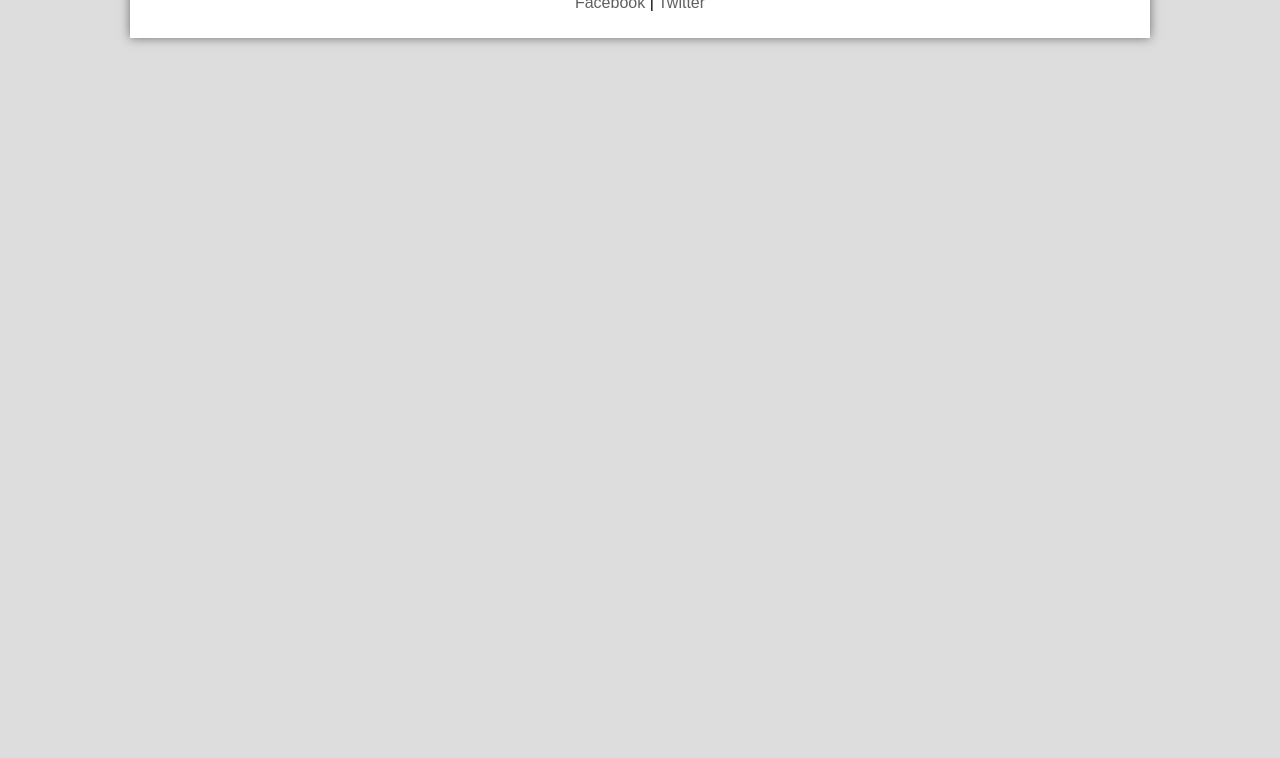
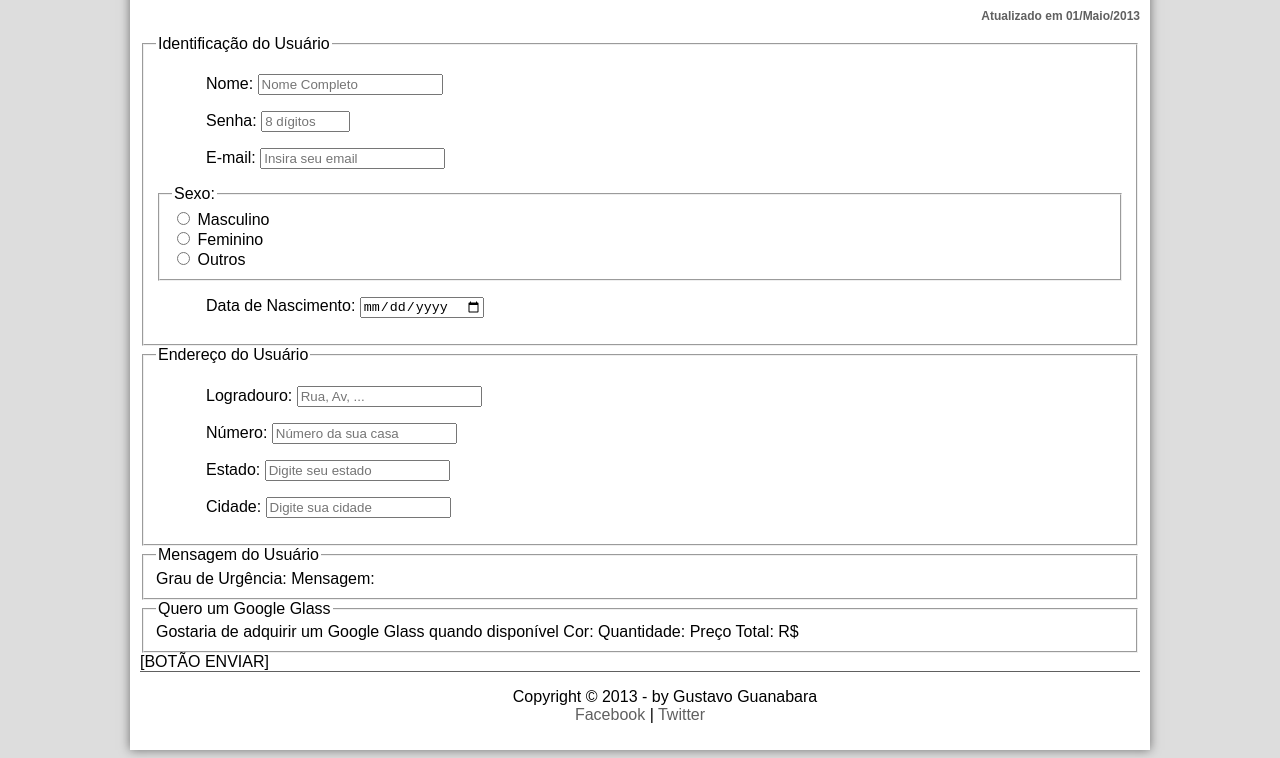
Before and after one commit to toiinnn/curso-html5, a plain HTML site: page fale-conosco.html in a window 1280 px wide. Shown: the part 289-1047 px from the top of the page. Before the commit the page ends 800 px from the top, so only its background shows below. Drawn offline with Linux system fonts and the light colour scheme.

Commit message:
Início da inserção do formulário

```diff
--- a/fale-conosco.html
+++ b/fale-conosco.html
@@ -33,39 +33,57 @@
             </nav>
         </header>
 
+        <section id="corpo-full">
+            <article id="noticia-principal">
+                <header id="cabecalho-artigo">
+                    <hgroup>
+                        <h3>Fale Conosco > Contato </h3>
+                        <h1>Formulário de Contato</h1>
+                        <h2>por Gustavo Guanabara</h2>
+                        <h3 class="direita"> Atualizado em 01/Maio/2013 </h3>
+                    </hgroup>
+                </header>
+        </section>
 
-Fale Conosco > Contato
-Formulário de Contato
-por Gustavo Guanabara
-Atualizado em 01/Maio/2013
+        <form>
+           <fieldset>
+            <legend id="id-usuario"> Identificação do Usuário </legend>
+                <p> <label for="cNome"> Nome: </label>   <input type="text" name="tNome" id="cNome" size="20" maxlength="40" placeholder="Nome Completo"> </p>
+                <p> <label for="cSenha"> Senha: </label> <input type="password" name="tSenha" id="cSenha" size="8" maxlength="20" placeholder="8 dígitos"> </p>
+                <p> <label for="cEmail"> E-mail: </label> <input type="email" name="tEmail" id="cEmail" size="20" maxlength="40" placeholder="Insira seu email"> </p>
+                <fieldset id="sexo">
+                    <legend> Sexo: </legend>
+                    <input type="radio" name="tSexo" id="cMasc"> <label for="cMasc"> Masculino </label> <br>
+                    <input type="radio" name="tSexo" id="cFem"> <label for="cFem"> Feminino </label> <br>
+                    <input type="radio" name="tSexo" id="cOutros"> <label for="cOutros"> Outros </label>
+                </fieldset>
+                <p> Data de Nascimento: <input type="date" name="cData"> </p>
+           </fieldset>
 
-Identificação do Usuário
-    Nome:
-    Senha:
-    E-mail:
-    Sexo:
-        - Masculino
-        - Feminino
-    Data de Nascimento:
+            <fieldset>
+                <legend id="endereco"> Endereço do Usuário </legend>
+                   <p> <label for="cRua"> Logradouro: </label>   <input type="text" name="tRua" id="cRua" size="20" maxlength="40" placeholder="Rua, Av, ...">  </p>
+                    <p> <label for="cNumero"> Número: </label>   <input type="number" name="tNumero" id="cNumero" size="20" maxlength="40" placeholder="Número da sua casa"> </p>
+                    <p> <label for="cEstado"> Estado: </label>   <input type="text" name="tEstado" id="cEstado" size="20" maxlength="40" placeholder="Digite seu estado"> </p>
+                    <p> <label for="cCidade"> Cidade: </label>   <input type="text" name="tCidade" id="cCidade" size="20" maxlength="40" placeholder="Digite sua cidade"> </p>
+            </fieldset>
 
-Endereço do Usuário
-    Logradouro:
-    Número:
-    Estado:
-    Cidade:
-
-Mensagem do Usuário
+            <fieldset>
+                <legend id="msg-usuario">Mensagem do Usuário</legend>
                     Grau de Urgência:
                     Mensagem:
+            </fieldset>
 
-Quero um Google Glass
+            <fieldset>
+                <legend id="pre-venda"> Quero um Google Glass </legend>
                     Gostaria de adquirir um Google Glass quando disponível
                     Cor:
                     Quantidade:
                     Preço Total: R$
-
+            </fieldset>
 
 [BOTÃO ENVIAR]
+        </form>
 
         <footer id="rodape">
             <p>Copyright &copy; 2013 - by Gustavo Guanabara <br/>
```
Lines whose indentation alone changed are shown as unchanged.
